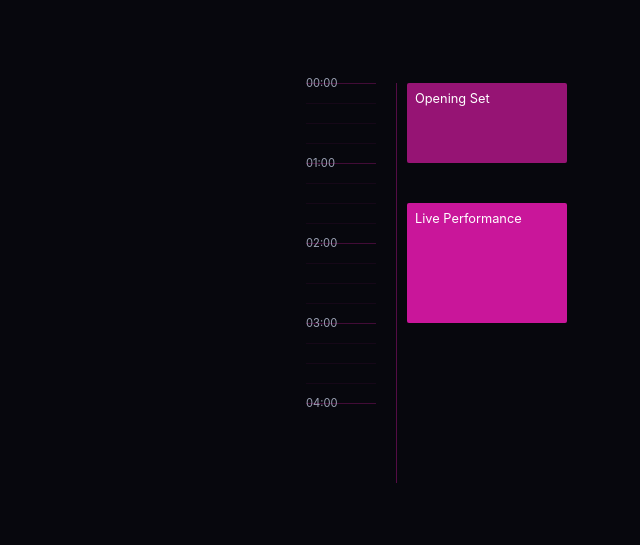
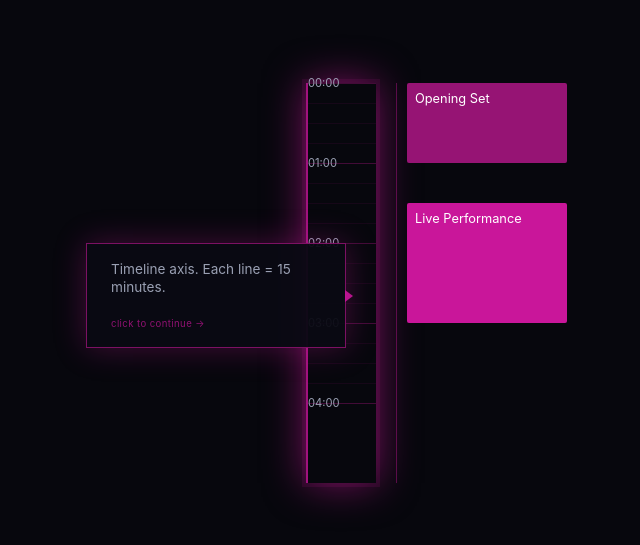
Before and after one commit to SalvatoreGiacomazzo16/underground_ops-welcome-page, a React (Vite) app: page / in a window 1280 px wide. Shown: the part 1717-2262 px from the top of the page, without its empty margins (189-829 px from the left). Built offline with nearby package versions, Linux system fonts and the light colour scheme.

Commit message:
wizard for timeline usage

```diff
--- a/src/components/preview/TimelinePreview.tsx
+++ b/src/components/preview/TimelinePreview.tsx
@@ -1,3 +1,4 @@
+import { useState, useRef, useEffect } from "react";
 import { PREVIEW_BLOCKS } from "../../constants/previewBlocks";
 import type { PreviewBlock } from "../../types/PreviewBlock";
 import { motion } from "framer-motion";
@@ -38,13 +39,62 @@ const generateSlots = () => {
 
 const TimelinePreview = () => {
     const slots = generateSlots();
+    const [step, setStep] = useState<number>(1);
+
+    const axisRef = useRef<HTMLDivElement | null>(null);
+    const firstBlockRef = useRef<HTMLDivElement | null>(null);
+
+    const [wizardPos, setWizardPos] = useState({
+        top: 0,
+        left: 0
+    });
+
+    // ================================
+    // DYNAMIC POSITIONING
+    // ================================
+
+    useEffect(() => {
+        const updatePosition = () => {
+            let rect: DOMRect | null = null;
+
+            if (step === 1 && axisRef.current) {
+                rect = axisRef.current.getBoundingClientRect();
+                setWizardPos({
+                    top: rect.top + rect.height / 2 - 40,
+                    left: rect.left - 220
+                });
+            }
+
+            if (step === 2 && firstBlockRef.current) {
+                rect = firstBlockRef.current.getBoundingClientRect();
+                setWizardPos({
+                    top: rect.top - 90,
+                    left: rect.right + 20
+                });
+            }
+
+            if (step === 3 && axisRef.current) {
+                rect = axisRef.current.getBoundingClientRect();
+                setWizardPos({
+                    top: rect.top + 60,
+                    left: rect.left - 220
+                });
+            }
+        };
+
+        updatePosition();
+    }, [step]);
 
     return (
         <section className="uo-preview">
             <div className="uo-preview__wrapper">
 
-                {/* AXIS */}
-                <div className="uo-preview__axis">
+                {/* ================= AXIS ================= */}
+                <div
+                    ref={axisRef}
+                    className={`uo-preview__axis ${step === 1 ? "is-highlighted" : ""
+                        }`}
+                >
                     {slots.map((slot) => (
                         <div
                             key={slot.minute}
@@ -63,23 +113,28 @@ const TimelinePreview = () => {
                     ))}
                 </div>
 
-                {/* TIMELINE */}
+                {/* ================= TIMELINE ================= */}
                 <div className="uo-preview__timeline">
-                    {PREVIEW_BLOCKS.map((block: PreviewBlock) => {
+                    {PREVIEW_BLOCKS.map((block: PreviewBlock, index) => {
                         const top = minutesToPixels(block.start);
                         const height = minutesToPixels(block.duration);
 
                         return (
                             <motion.div
+                                ref={index === 0 ? firstBlockRef : null}
                                 key={block.id}
-                                className="uo-preview__block"
+                                className={`uo-preview__block ${step === 2 && index === 0
+                                    ? "is-highlighted"
+                                    : ""
+                                    }`}
                                 style={{
                                     top: `${top}px`,
                                     height: `${height}px`,
                                     backgroundColor: block.color
                                 }}
                                 whileHover={{
-                                    boxShadow: "0 0 20px rgba(201,22,154,0.4)",
+                                    boxShadow:
+                                        "0 0 20px rgba(201,22,154,0.4)",
                                     scale: 1.02
                                 }}
                                 transition={{ duration: 0.3 }}
@@ -89,8 +144,52 @@ const TimelinePreview = () => {
                         );
                     })}
                 </div>
+            </div>
 
-            </div>
+            {/* ================= WIZARD ================= */}
+            {step > 0 && (
+                <motion.div
+                    className={`uo-wizard arrow-${step}`}
+                    style={{
+                        position: "fixed",
+                        top: wizardPos.top,
+                        left: wizardPos.left
+                    }}
+                    initial={{ opacity: 0 }}
+                    animate={{ opacity: 1 }}
+                    transition={{ duration: 0.2 }}
+                    onClick={() => {
+                        if (step < 3) setStep(step + 1);
+                        else setStep(0);
+                    }}
+                >
+
+                    <div className="uo-wizard__content">
+                        {step === 1 && (
+                            <p>
+                                Timeline axis.
+                                Each line = 15 minutes.
+                            </p>
+                        )}
+                        {step === 2 && (
+                            <p>
+                                Blocks = scheduled sets
+                                inside the event.
+                            </p>
+                        )}
+                        {step === 3 && (
+                            <p>
+                                Movement snaps every 15 min
+                                for precision control.
+                            </p>
+                        )}
+
+                        <span className="uo-wizard__hint">
+                            click to continue →
+                        </span>
+                    </div>
+                </motion.div>
+            )}
         </section>
     );
 };
--- a/src/styles/global.css
+++ b/src/styles/global.css
@@ -188,3 +188,194 @@ body {
     border-left: 1px solid rgba(201, 22, 154, 0.4);
     margin-left: 20px;
 }
+
+
+/* highlight states */
+
+.uo-preview__axis.is-highlighted {
+    box-shadow:
+        0 0 0 4px rgba(201, 22, 154, 0.1),
+        0 0 40px rgba(201, 22, 154, 0.6);
+    border-left: 2px solid rgba(201, 22, 154, 0.8);
+}
+
+.uo-preview__block.is-highlighted {
+    box-shadow:
+        0 0 0 3px rgba(201, 22, 154, 0.2),
+        0 0 35px rgba(201, 22, 154, 0.7);
+    transform: scale(1.05);
+}
+
+/* wizard */
+
+.uo-wizard {
+    background: rgba(8, 8, 18, 0.98);
+    border: 1px solid rgba(201, 22, 154, 0.9);
+    padding: 0.55rem 0.75rem;
+    max-width: 180px;
+    font-size: 0.7rem;
+    line-height: 1.35;
+    box-shadow: 0 0 25px rgba(201, 22, 154, 0.6);
+    z-index: 9999;
+    cursor: pointer;
+}
+
+.uo-wizard__content {
+    display: flex;
+    flex-direction: column;
+    gap: 0.35rem;
+}
+
+.uo-wizard__content p {
+    margin: 0;
+    color: rgba(230, 230, 240, 0.9);
+}
+
+.uo-wizard__hint {
+    font-size: 0.6rem;
+    color: rgba(201, 22, 154, 0.7);
+    letter-spacing: 0.4px;
+}
+
+/* FRECCIA BASE */
+.uo-wizard::after {
+    content: "";
+    position: absolute;
+    width: 0;
+    height: 0;
+}
+
+/* STEP 1 & 3 → wizard è a sinistra → freccia punta a destra */
+.uo-wizard.arrow-1::after,
+.uo-wizard.arrow-3::after {
+    right: -8px;
+    top: 50%;
+    transform: translateY(-50%);
+    border-top: 6px solid transparent;
+    border-bottom: 6px solid transparent;
+    border-left: 8px solid rgba(201, 22, 154, 0.9);
+}
+
+/* STEP 2 → wizard è a destra → freccia punta a sinistra */
+.uo-wizard.arrow-2::after {
+    left: -8px;
+    top: 50%;
+    transform: translateY(-50%);
+    border-top: 6px solid transparent;
+    border-bottom: 6px solid transparent;
+    border-right: 8px solid rgba(201, 22, 154, 0.9);
+}
+
+/*repositioning wizard*/
+/* ================= PREVIEW STRUCTURE ================= */
+
+.uo-preview__wrapper {
+    display: flex;
+    position: relative;
+}
+
+.uo-preview__axis {
+    position: relative;
+    width: 70px;
+    height: 400px;
+    transition: all 0.3s ease;
+}
+
+.uo-preview__axis.is-highlighted {
+    box-shadow:
+        0 0 0 4px rgba(201, 22, 154, 0.1),
+        0 0 40px rgba(201, 22, 154, 0.6);
+    border-left: 2px solid rgba(201, 22, 154, 0.8);
+}
+
+.uo-preview__axis-slot {
+    position: absolute;
+    left: 0;
+    width: 100%;
+    border-top: 1px solid rgba(201, 22, 154, 0.08);
+}
+
+.uo-preview__axis-slot.is-hour {
+    border-top: 1px solid rgba(201, 22, 154, 0.3);
+}
+
+.uo-preview__axis-label {
+    position: absolute;
+    top: -8px;
+    left: 0;
+    font-size: 0.7rem;
+    color: var(--text-muted);
+}
+
+.uo-preview__timeline {
+    position: relative;
+    width: 200px;
+    height: 400px;
+    border-left: 1px solid rgba(201, 22, 154, 0.4);
+    margin-left: 20px;
+}
+
+.uo-preview__block {
+    position: absolute;
+    left: 10px;
+    width: 160px;
+    padding: 0.5rem;
+    font-size: 0.8rem;
+    color: white;
+    border-radius: 2px;
+    transition: all 0.3s ease;
+}
+
+.uo-preview__block.is-highlighted {
+    box-shadow:
+        0 0 0 3px rgba(201, 22, 154, 0.2),
+        0 0 35px rgba(201, 22, 154, 0.7);
+    transform: scale(1.05);
+}
+
+/* ================= WIZARD ================= */
+
+.uo-wizard {
+    position: absolute;
+    background: rgba(10, 10, 20, 0.95);
+    border: 1px solid rgba(201, 22, 154, 0.6);
+    padding: 1rem 1.5rem;
+    max-width: 260px;
+    font-size: 0.85rem;
+    box-shadow: 0 0 30px rgba(201, 22, 154, 0.3);
+}
+
+.uo-wizard.left-bottom {
+    bottom: 20px;
+    left: 20px;
+}
+
+.uo-wizard.top-center {
+    top: 20px;
+    left: 50%;
+    transform: translateX(-50%);
+}
+
+.uo-wizard.left-top {
+    top: 80px;
+    left: 20px;
+}
+
+.uo-wizard__content p {
+    margin-bottom: 1rem;
+    color: var(--text-muted);
+}
+
+.uo-wizard button {
+    background: transparent;
+    border: 1px solid rgba(201, 22, 154, 0.6);
+    color: var(--text-primary);
+    padding: 0.4rem 0.8rem;
+    font-size: 0.75rem;
+    cursor: pointer;
+    transition: all 0.3s ease;
+}
+
+.uo-wizard button:hover {
+    background: rgba(201, 22, 154, 0.1);
+}
```
